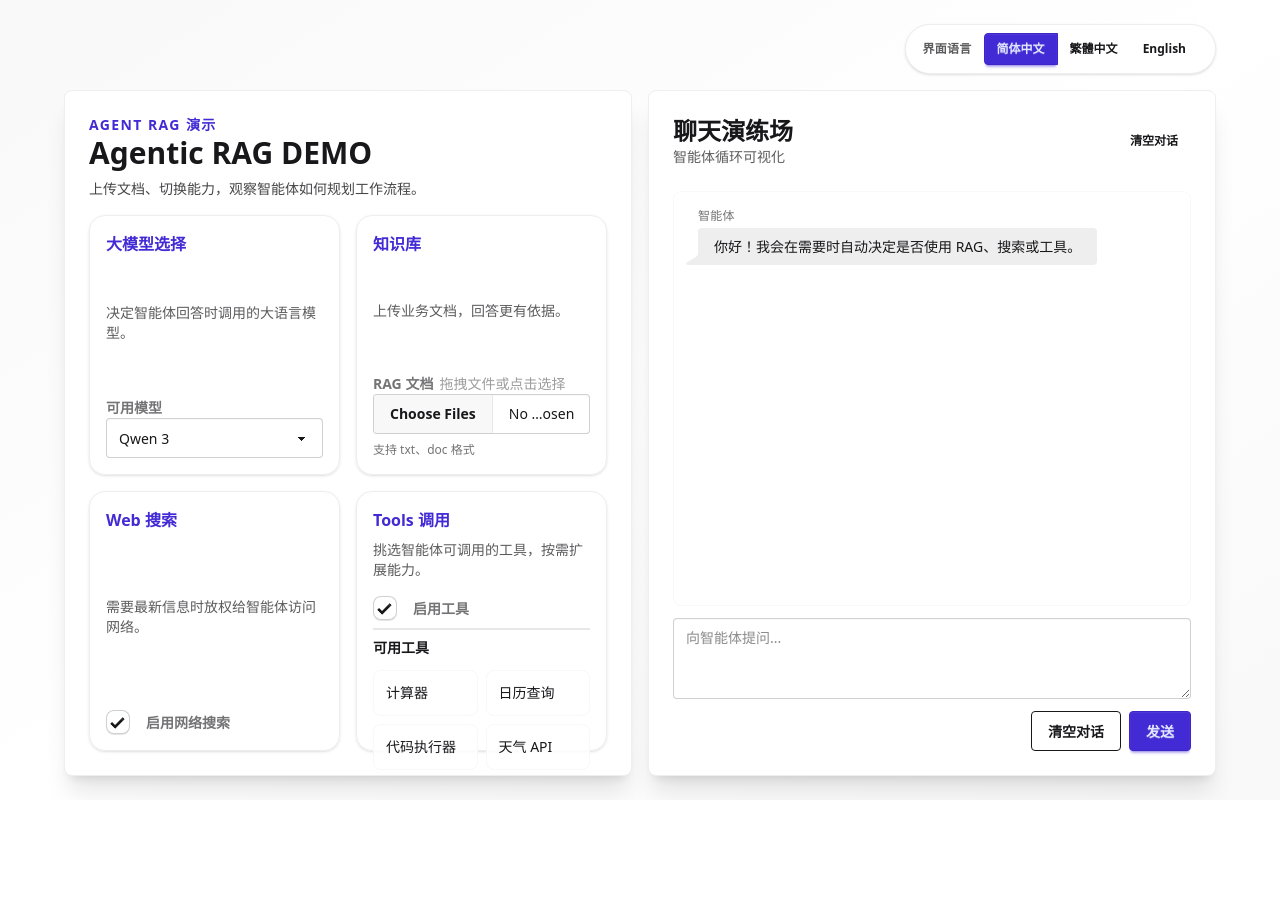
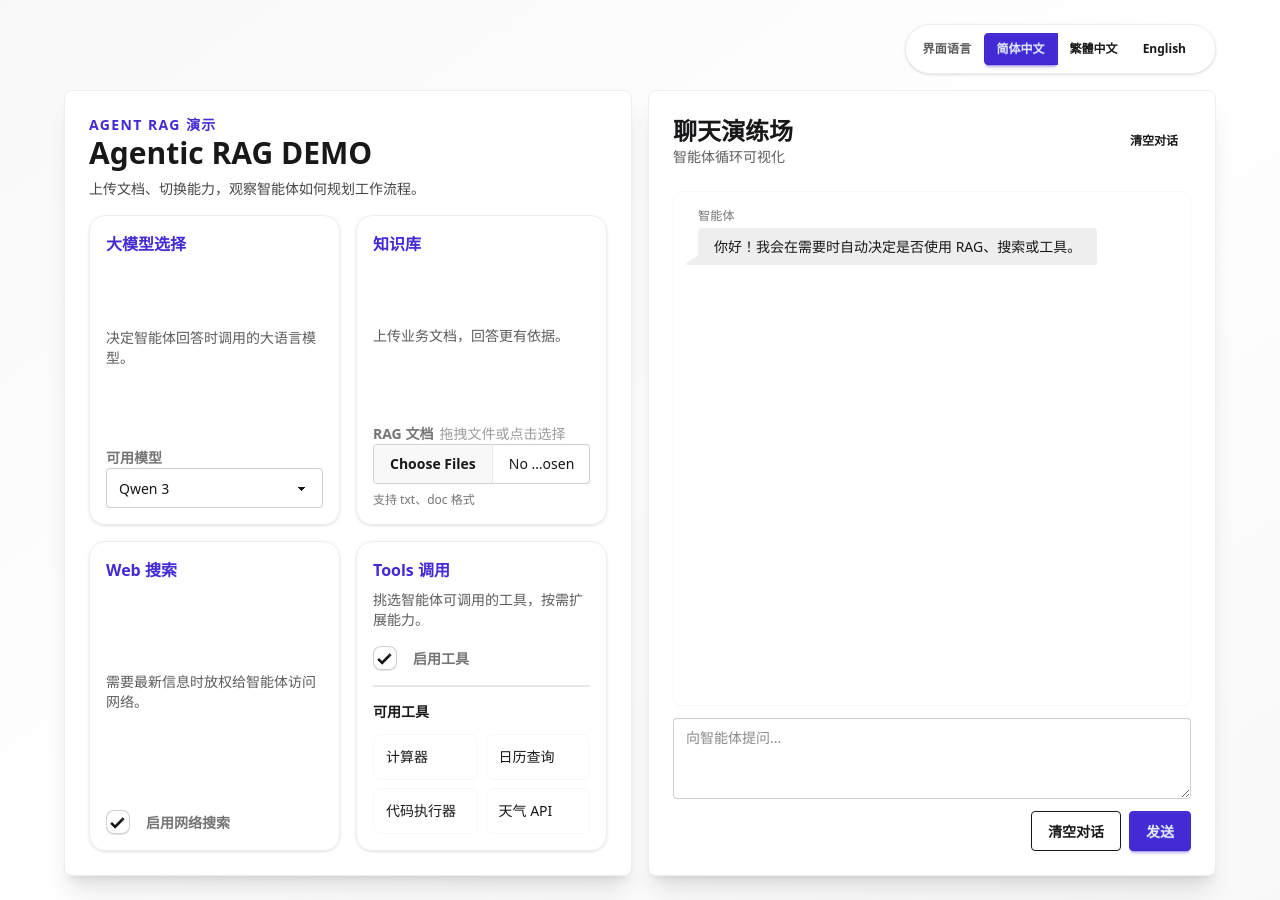
Before and after one commit to justin0x5eed/agent_demo, a React (Vite) app in the folder frontend/: page / in a window 1280 px wide. Before the commit the page ends 800 px from the top, so only its background shows below. Built offline with nearby package versions, Linux system fonts and the light colour scheme.

Commit message:
Allow scrolling on narrow screens (#117)

```diff
--- a/frontend/src/App.tsx
+++ b/frontend/src/App.tsx
@@ -355,7 +355,7 @@ Key takeaways: ${userMessage}`
   }, [messages, pending])
 
   return (
-    <div className="flex min-h-screen max-h-screen flex-col overflow-hidden bg-gradient-to-br from-base-200 via-base-100 to-base-200 p-3 text-base-content md:p-6">
+    <div className="flex min-h-screen flex-col bg-gradient-to-br from-base-200 via-base-100 to-base-200 p-3 text-base-content md:p-6">
       <div className="mx-auto flex max-h-full min-h-0 max-w-6xl flex-1 flex-col">
         <div className="mb-4 flex justify-end">
           <div className="flex items-center gap-3 rounded-full border border-base-300 bg-base-100 px-4 py-2 shadow-sm">
```
